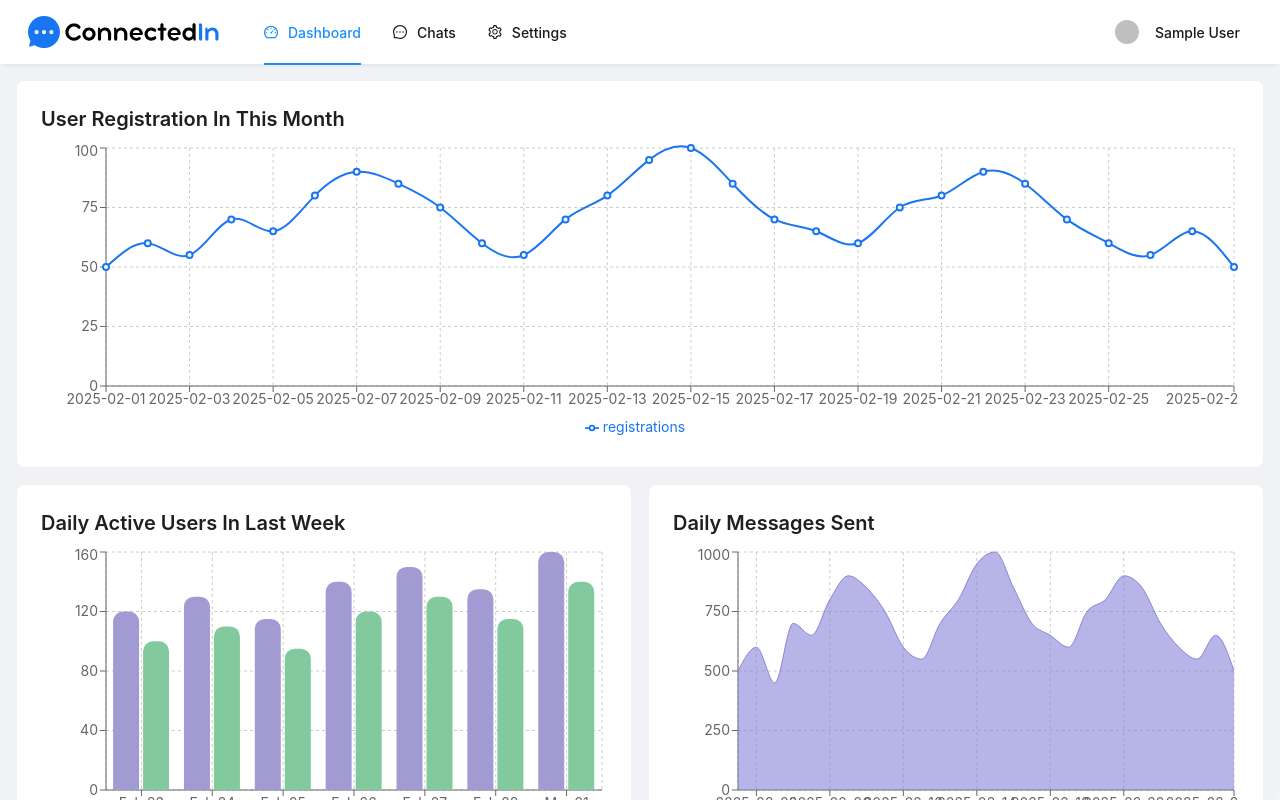
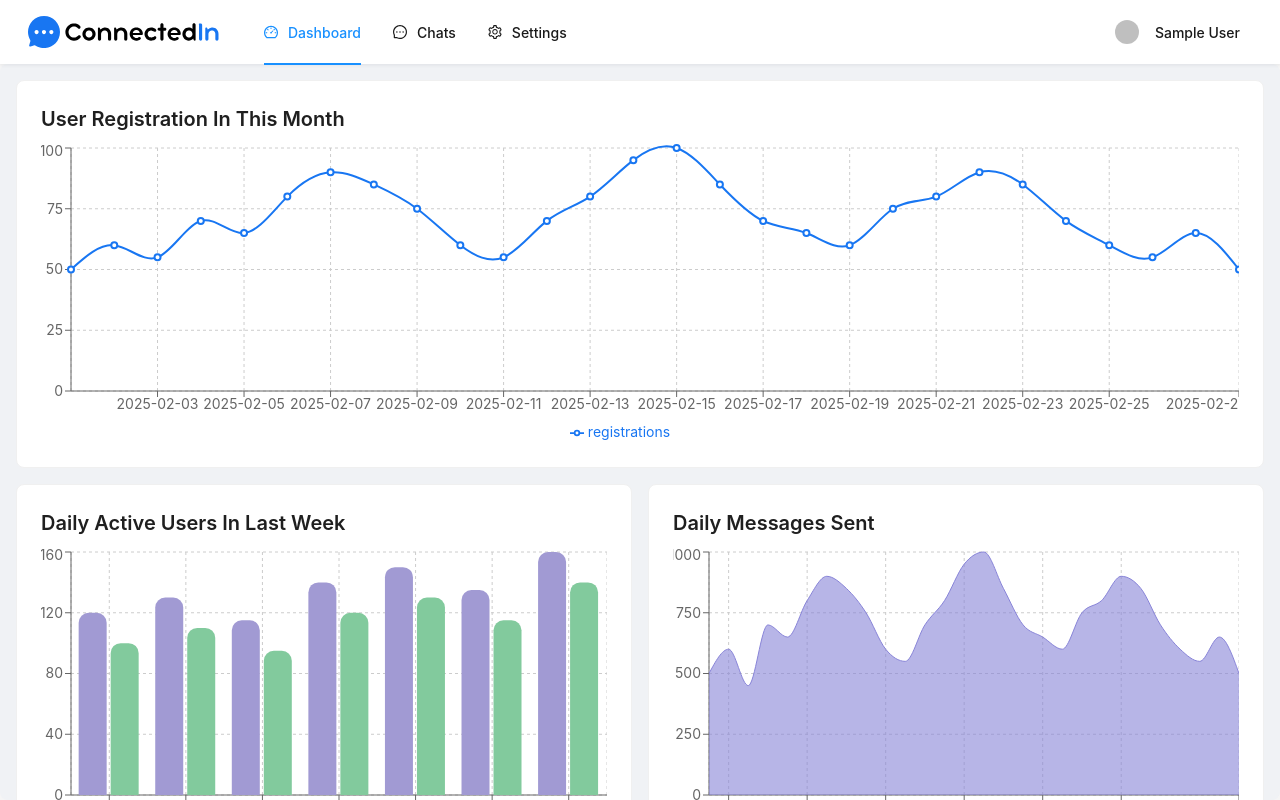
Before and after one commit to bibekoli/connected-in, a React (Vite) app: page /dashboard in a window 1280 px wide. Built offline with nearby package versions, Linux system fonts and the light colour scheme; sample sign-in values are in the browser's storage.

Commit message:
fix: adjust chart margins for better layout consistency

```diff
--- a/src/components/charts/DailyActiveUsersChart.tsx
+++ b/src/components/charts/DailyActiveUsersChart.tsx
@@ -38,7 +38,7 @@ export default function DailyActiveUsers() {
           <ChartLoading tip="Loading daily active users data..." />
         ) : (
           <ResponsiveContainer width="100%" height={300}>
-            <BarChart width={600} height={300} data={chartData}>
+            <BarChart width={600} height={300} data={chartData} margin={{ top: 5, right: 0, left: -30 }}>
               <CartesianGrid strokeDasharray="3 3" />
               <XAxis dataKey="day" />
               <YAxis />
--- a/src/components/charts/MessagesSentChart.tsx
+++ b/src/components/charts/MessagesSentChart.tsx
@@ -38,7 +38,7 @@ const [loading, setLoading] = useState(true);
           <ChartLoading tip="Loading messages sent data..." />
         ) : (
           <ResponsiveContainer width="100%" height={300}>
-            <AreaChart width={600} height={300} data={chartData}>
+            <AreaChart width={600} height={300} data={chartData} margin={{ top: 5, right: 0, left: -24 }}>
               <CartesianGrid strokeDasharray="3 3" />
               <XAxis dataKey="date" />
               <YAxis />
--- a/src/components/charts/UserRegistrationChart.tsx
+++ b/src/components/charts/UserRegistrationChart.tsx
@@ -38,7 +38,7 @@ export default function UserRegistrationChart() {
           <ChartLoading tip="Loading user registration data..." />
         ) : (
           <ResponsiveContainer width="100%" height={300}>
-            <LineChart width={1000} height={300} data={chartData}>
+            <LineChart width={1000} height={300} data={chartData} margin={{ top: 5, right: 0, left: -30 }}>
               <CartesianGrid strokeDasharray="3 3" />
               <XAxis dataKey="date" />
               <YAxis />
--- a/src/components/charts/UsersActiveEachHourChart.tsx
+++ b/src/components/charts/UsersActiveEachHourChart.tsx
@@ -38,7 +38,7 @@ const [loading, setLoading] = useState(true);
           <ChartLoading tip="Loading users active in each hour data..." />
         ) : (
           <ResponsiveContainer width="100%" height={300}>
-            <LineChart width={600} height={300} data={chartData}>
+            <LineChart width={600} height={300} data={chartData} margin={{ top: 5, right: 0, left: -30 }}>
               <CartesianGrid strokeDasharray="3 3" />
               <XAxis dataKey="hour" />
               <YAxis />
--- a/src/components/charts/UsersByAgeChart.tsx
+++ b/src/components/charts/UsersByAgeChart.tsx
@@ -38,7 +38,7 @@ const [loading, setLoading] = useState(true);
           <ChartLoading tip="Loading users by age data..." />
         ) : (
           <ResponsiveContainer width="100%" height={300}>
-            <BarChart width={600} height={300} data={chartData}>
+            <BarChart width={600} height={300} data={chartData} margin={{ top: 5, right: 0, left: -30 }}>
               <CartesianGrid strokeDasharray="3 3" />
               <XAxis dataKey="ageGroup" />
               <YAxis />
```
